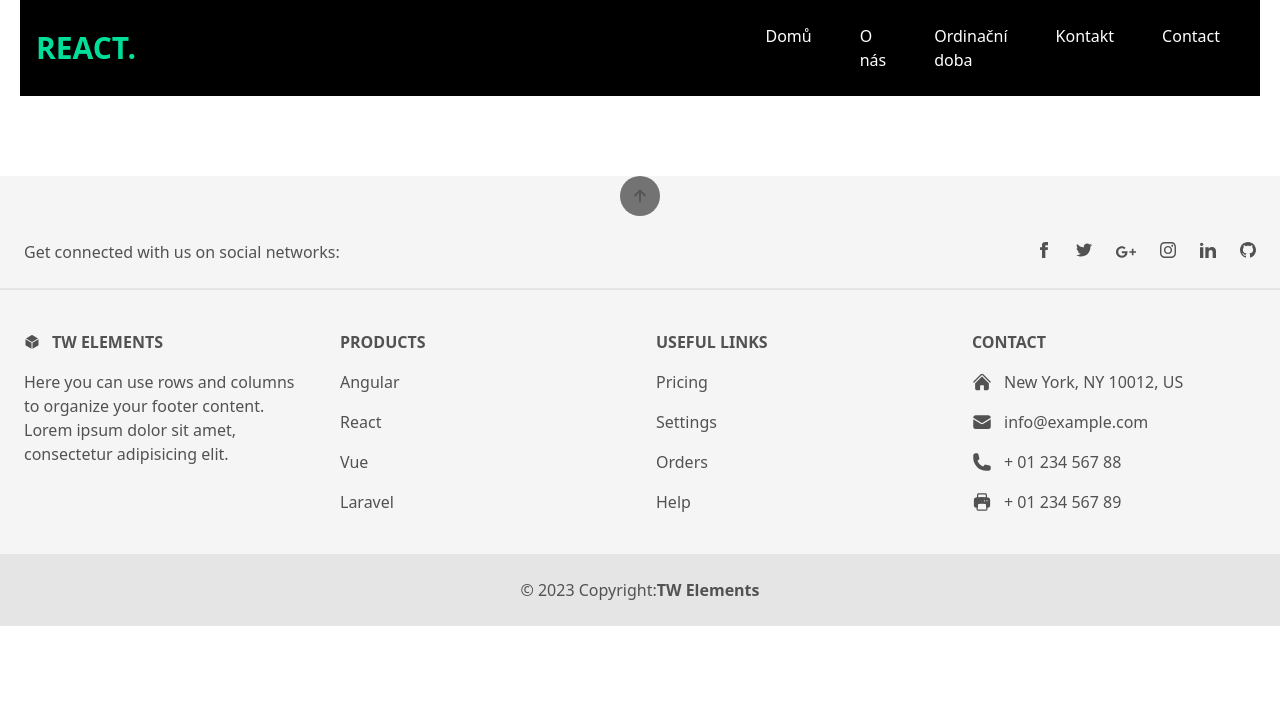
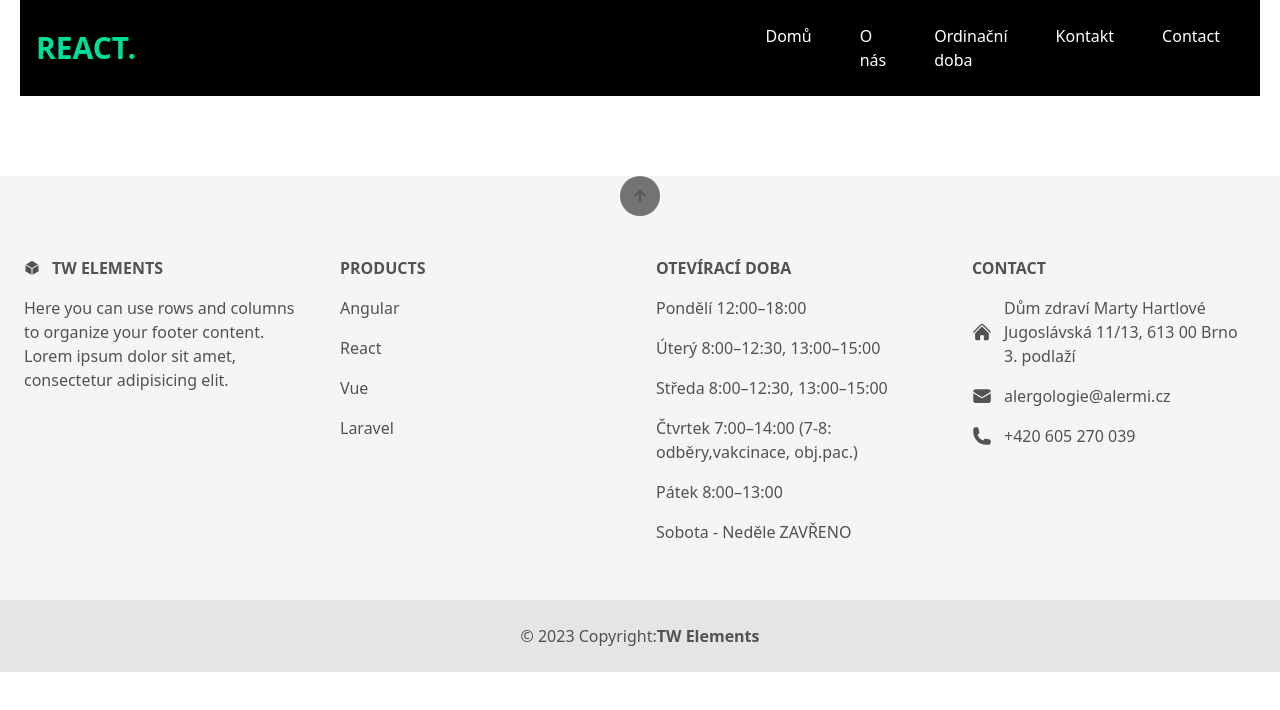
Before and after one commit to Vincasmen/alermi, a React (Create React App) app: page / in a window 1280 px wide. Shown: the top 710 px of the page. Built offline with nearby package versions, Linux system fonts and the light colour scheme.

Commit message:
Added contacts and opening hours

```diff
--- a/src/components/Footer.js
+++ b/src/components/Footer.js
@@ -6,78 +6,6 @@ export default function App() {
     <footer className="top-20 relative bg-neutral-100 text-center text-neutral-600 dark:bg-neutral-600 dark:text-neutral-200 lg:text-left">
       <div className="flex items-center bg-neutral-500 cursor-pointer justify-center m-auto text-center w-10 h-10 rounded-full text-lg start-0">
         <IoArrowUpOutline />
-      </div>
-      <div className="flex items-center justify-center border-b-2 border-neutral-200 p-6 dark:border-neutral-500 lg:justify-between">
-        <div className="mr-12 hidden lg:block">
-          <span>Get connected with us on social networks:</span>
-        </div>
-        {/* <!-- Social network icons container --> */}
-        <div className="flex justify-center">
-          <a className="mr-6 text-neutral-600 dark:text-neutral-200">
-            <svg
-              xmlns="http://www.w3.org/2000/svg"
-              className="h-4 w-4"
-              fill="currentColor"
-              viewBox="0 0 24 24"
-            >
-              <path d="M9 8h-3v4h3v12h5v-12h3.642l.358-4h-4v-1.667c0-.955.192-1.333 1.115-1.333h2.885v-5h-3.808c-3.596 0-5.192 1.583-5.192 4.615v3.385z" />
-            </svg>
-          </a>
-          <a className="mr-6 text-neutral-600 dark:text-neutral-200">
-            <svg
-              xmlns="http://www.w3.org/2000/svg"
-              className="h-4 w-4"
-              fill="currentColor"
-              viewBox="0 0 24 24"
-            >
-              <path d="M24 4.557c-.883.392-1.832.656-2.828.775 1.017-.609 1.798-1.574 2.165-2.724-.951.564-2.005.974-3.127 1.195-.897-.957-2.178-1.555-3.594-1.555-3.179 0-5.515 2.966-4.797 6.045-4.091-.205-7.719-2.165-10.148-5.144-1.29 2.213-.669 5.108 1.523 6.574-.806-.026-1.566-.247-2.229-.616-.054 2.281 1.581 4.415 3.949 4.89-.693.188-1.452.232-2.224.084.626 1.956 2.444 3.379 4.6 3.419-2.07 1.623-4.678 2.348-7.29 2.04 2.179 1.397 4.768 2.212 7.548 2.212 9.142 0 14.307-7.721 13.995-14.646.962-.695 1.797-1.562 2.457-2.549z" />
-            </svg>
-          </a>
-          <a className="mr-6 text-neutral-600 dark:text-neutral-200">
-            <svg
-              xmlns="http://www.w3.org/2000/svg"
-              className="h-5 w-5"
-              fill="currentColor"
-              viewBox="0 0 24 24"
-            >
-              <path
-                d="M7 11v2.4h3.97c-.16 1.029-1.2 3.02-3.97 3.02-2.39 0-4.34-1.979-4.34-4.42 0-2.44 1.95-4.42 4.34-4.42 1.36 0 2.27.58 2.79 1.08l1.9-1.83c-1.22-1.14-2.8-1.83-4.69-1.83-3.87 0-7 3.13-7 7s3.13 7 7 7c4.04 0 6.721-2.84 6.721-6.84 0-.46-.051-.81-.111-1.16h-6.61zm0 0 17 2h-3v3h-2v-3h-3v-2h3v-3h2v3h3v2z"
-                fillRule="evenodd"
-                clipRule="evenodd"
-              />
-            </svg>
-          </a>
-          <a className="mr-6 text-neutral-600 dark:text-neutral-200">
-            <svg
-              xmlns="http://www.w3.org/2000/svg"
-              className="h-4 w-4"
-              fill="currentColor"
-              viewBox="0 0 24 24"
-            >
-              <path d="M12 2.163c3.204 0 3.584.012 4.85.07 3.252.148 4.771 1.691 4.919 4.919.058 1.265.069 1.645.069 4.849 0 3.205-.012 3.584-.069 4.849-.149 3.225-1.664 4.771-4.919 4.919-1.266.058-1.644.07-4.85.07-3.204 0-3.584-.012-4.849-.07-3.26-.149-4.771-1.699-4.919-4.92-.058-1.265-.07-1.644-.07-4.849 0-3.204.013-3.583.07-4.849.149-3.227 1.664-4.771 4.919-4.919 1.266-.057 1.645-.069 4.849-.069zm0-2.163c-3.259 0-3.667.014-4.947.072-4.358.2-6.78 2.618-6.98 6.98-.059 1.281-.073 1.689-.073 4.948 0 3.259.014 3.668.072 4.948.2 4.358 2.618 6.78 6.98 6.98 1.281.058 1.689.072 4.948.072 3.259 0 3.668-.014 4.948-.072 4.354-.2 6.782-2.618 6.979-6.98.059-1.28.073-1.689.073-4.948 0-3.259-.014-3.667-.072-4.947-.196-4.354-2.617-6.78-6.979-6.98-1.281-.059-1.69-.073-4.949-.073zm0 5.838c-3.403 0-6.162 2.759-6.162 6.162s2.759 6.163 6.162 6.163 6.162-2.759 6.162-6.163c0-3.403-2.759-6.162-6.162-6.162zm0 10.162c-2.209 0-4-1.79-4-4 0-2.209 1.791-4 4-4s4 1.791 4 4c0 2.21-1.791 4-4 4zm6.406-11.845c-.796 0-1.441.645-1.441 1.44s.645 1.44 1.441 1.44c.795 0 1.439-.645 1.439-1.44s-.644-1.44-1.439-1.44z" />
-            </svg>
-          </a>
-          <a className="mr-6 text-neutral-600 dark:text-neutral-200">
-            <svg
-              xmlns="http://www.w3.org/2000/svg"
-              className="h-4 w-4"
-              fill="currentColor"
-              viewBox="0 0 24 24"
-            >
-              <path d="M4.98 3.5c0 1.381-1.11 2.5-2.48 2.5s-2.48-1.119-2.48-2.5c0-1.38 1.11-2.5 2.48-2.5s2.48 1.12 2.48 2.5zm.02 4.5h-5v16h5v-16zm7.982 0h-4.968v16h4.969v-8.399c0-4.67 6.029-5.052 6.029 0v8.399h4.988v-10.131c0-7.88-8.922-7.593-11.018-3.714v-2.155z" />
-            </svg>
-          </a>
-          <a className="text-neutral-600 dark:text-neutral-200">
-            <svg
-              xmlns="http://www.w3.org/2000/svg"
-              className="h-4 w-4"
-              fill="currentColor"
-              viewBox="0 0 24 24"
-            >
-              <path d="M12 0c-6.626 0-12 5.373-12 12 0 5.302 3.438 9.8 8.207 11.387.599.111.793-.261.793-.577v-2.234c-3.338.726-4.033-1.416-4.033-1.416-.546-1.387-1.333-1.756-1.333-1.756-1.089-.745.083-.729.083-.729 1.205.084 1.839 1.237 1.839 1.237 1.07 1.834 2.807 1.304 3.492.997.107-.775.418-1.305.762-1.604-2.665-.305-5.467-1.334-5.467-5.931 0-1.311.469-2.381 1.236-3.221-.124-.303-.535-1.524.117-3.176 0 0 1.008-.322 3.301 1.23.957-.266 1.983-.399 3.003-.404 1.02.005 2.047.138 3.006.404 2.291-1.552 3.297-1.23 3.297-1.23.653 1.653.242 2.874.118 3.176.77.84 1.235 1.911 1.235 3.221 0 4.609-2.807 5.624-5.479 5.921.43.372.823 1.102.823 2.222v3.293c0 .319.192.694.801.576 4.765-1.589 8.199-6.086 8.199-11.386 0-6.627-5.373-12-12-12z" />
-            </svg>
-          </a>
-        </div>
       </div>
 
       {/* <!-- Main container div: holds the entire content of the footer, including four sections (TW Elements, Products, Useful links, and Contact), with responsive styling and appropriate padding/margins. --> */}
@@ -122,19 +50,37 @@ export default function App() {
           {/* <!-- Useful links section --> */}
           <div className="">
             <h6 className="mb-4 flex justify-center font-semibold uppercase md:justify-start">
-              Useful links
+              Otevírací doba
             </h6>
             <p className="mb-4">
-              <a className="text-neutral-600 dark:text-neutral-200">Pricing</a>
+              <a className="text-neutral-600 dark:text-neutral-200">
+                Pondělí 12:00–18:00
+              </a>
             </p>
             <p className="mb-4">
-              <a className="text-neutral-600 dark:text-neutral-200">Settings</a>
+              <a className="text-neutral-600 dark:text-neutral-200">
+                Úterý 8:00–12:30, 13:00–15:00
+              </a>
             </p>
             <p className="mb-4">
-              <a className="text-neutral-600 dark:text-neutral-200">Orders</a>
+              <a className="text-neutral-600 dark:text-neutral-200">
+                Středa 8:00–12:30, 13:00–15:00
+              </a>
             </p>
-            <p>
-              <a className="text-neutral-600 dark:text-neutral-200">Help</a>
+            <p className="mb-4">
+              <a className="text-neutral-600 dark:text-neutral-200">
+                Čtvrtek 7:00–14:00 (7-8: odběry,vakcinace, obj.pac.)
+              </a>
+            </p>
+            <p className="mb-4">
+              <a className="text-neutral-600 dark:text-neutral-200">
+                Pátek 8:00–13:00
+              </a>
+            </p>
+            <p className="mb-4">
+              <a className="text-neutral-600 dark:text-neutral-200">
+                Sobota - Neděle ZAVŘENO
+              </a>
             </p>
           </div>
           {/* <!-- Contact section --> */}
@@ -152,7 +98,11 @@ export default function App() {
                 <path d="M11.47 3.84a.75.75 0 011.06 0l8.69 8.69a.75.75 0 101.06-1.06l-8.689-8.69a2.25 2.25 0 00-3.182 0l-8.69 8.69a.75.75 0 001.061 1.06l8.69-8.69z" />
                 <path d="M12 5.432l8.159 8.159c.03.03.06.058.091.086v6.198c0 1.035-.84 1.875-1.875 1.875H15a.75.75 0 01-.75-.75v-4.5a.75.75 0 00-.75-.75h-3a.75.75 0 00-.75.75V21a.75.75 0 01-.75.75H5.625a1.875 1.875 0 01-1.875-1.875v-6.198a2.29 2.29 0 00.091-.086L12 5.43z" />
               </svg>
-              New York, NY 10012, US
+              Dům zdraví Marty Hartlové
+              <br />
+              Jugoslávská 11/13, 613 00 Brno
+              <br />
+              3. podlaží
             </p>
             <p className="mb-4 flex items-center justify-center md:justify-start">
               <svg
@@ -164,7 +114,7 @@ export default function App() {
                 <path d="M1.5 8.67v8.58a3 3 0 003 3h15a3 3 0 003-3V8.67l-8.928 5.493a3 3 0 01-3.144 0L1.5 8.67z" />
                 <path d="M22.5 6.908V6.75a3 3 0 00-3-3h-15a3 3 0 00-3 3v.158l9.714 5.978a1.5 1.5 0 001.572 0L22.5 6.908z" />
               </svg>
-              info@example.com
+              alergologie@alermi.cz
             </p>
             <p className="mb-4 flex items-center justify-center md:justify-start">
               <svg
@@ -179,22 +129,7 @@ export default function App() {
                   clipRule="evenodd"
                 />
               </svg>
-              + 01 234 567 88
-            </p>
-            <p className="flex items-center justify-center md:justify-start">
-              <svg
-                xmlns="http://www.w3.org/2000/svg"
-                viewBox="0 0 24 24"
-                fill="currentColor"
-                className="mr-3 h-5 w-5"
-              >
-                <path
-                  fillRule="evenodd"
-                  d="M7.875 1.5C6.839 1.5 6 2.34 6 3.375v2.99c-.426.053-.851.11-1.274.174-1.454.218-2.476 1.483-2.476 2.917v6.294a3 3 0 003 3h.27l-.155 1.705A1.875 1.875 0 007.232 22.5h9.536a1.875 1.875 0 001.867-2.045l-.155-1.705h.27a3 3 0 003-3V9.456c0-1.434-1.022-2.7-2.476-2.917A48.716 48.716 0 0018 6.366V3.375c0-1.036-.84-1.875-1.875-1.875h-8.25zM16.5 6.205v-2.83A.375.375 0 0016.125 3h-8.25a.375.375 0 00-.375.375v2.83a49.353 49.353 0 019 0zm-.217 8.265c.178.018.317.16.333.337l.526 5.784a.375.375 0 01-.374.409H7.232a.375.375 0 01-.374-.409l.526-5.784a.373.373 0 01.333-.337 41.741 41.741 0 018.566 0zm.967-3.97a.75.75 0 01.75-.75h.008a.75.75 0 01.75.75v.008a.75.75 0 01-.75.75H18a.75.75 0 01-.75-.75V10.5zM15 9.75a.75.75 0 00-.75.75v.008c0 .414.336.75.75.75h.008a.75.75 0 00.75-.75V10.5a.75.75 0 00-.75-.75H15z"
-                  clipRule="evenodd"
-                />
-              </svg>
-              + 01 234 567 89
+              +420 605 270 039
             </p>
           </div>
         </div>
```
